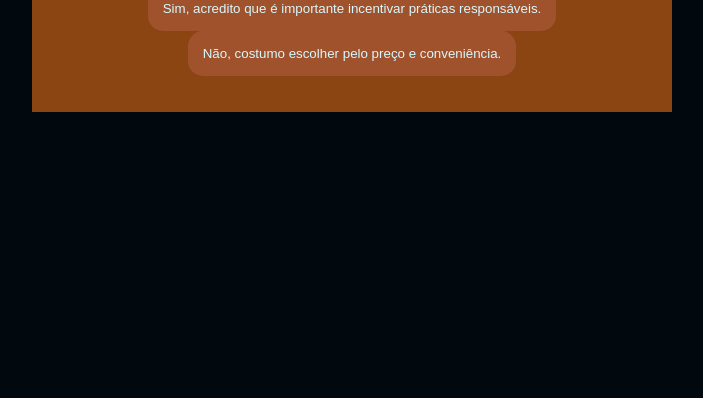
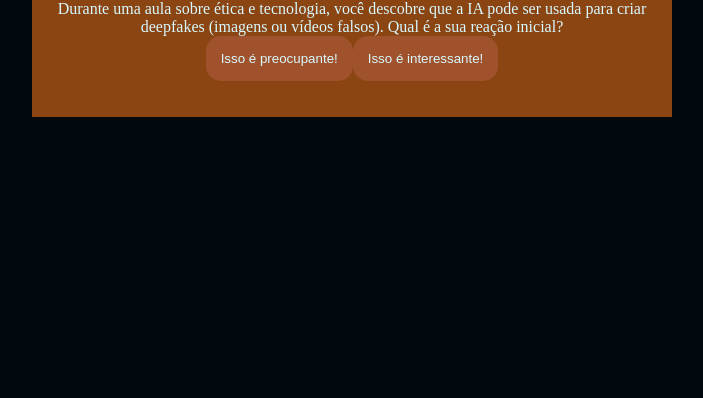
Before and after one commit to LUIZAASB/Intelig-ncia-Artificial, a plain HTML site: page index.html in a window 1280 px wide. Shown: the part 418-816 px from the top of the page, without its empty margins (288-991 px from the left). Drawn offline with Linux system fonts and the light colour scheme.

Commit message:
Add files via upload

```diff
--- a/index.html
+++ b/index.html
@@ -8,7 +8,7 @@
 </head>
 <body>
     <div class="caixa-principal">
-        <h1>Você decide o futuro da IA</h1>
+        <h1>A Revolução Digital e o Futuro: Qual é a sua opinião?</h1>
         <div class="caixa-perguntas"></div>
         <div class="caixa-alternativas"></div>
         <div class="caixa-resultado">
--- a/script.js
+++ b/script.js
@@ -6,67 +6,68 @@ const textoResultado = document.querySelector(".texto-resultado");
 
 const perguntas = [
     {
-        enunciado:  "Ao fazer compras, você prefere apoiar marcas sustentáveis e sociamente responsáveis?",
+        enunciado:  "Durante uma aula sobre ética e tecnologia, você descobre que a IA pode ser usada para criar deepfakes (imagens ou vídeos falsos). Qual é a sua reação inicial?",
         alternativas: [
             {
-                texto: "Sim, acredito que é importante incentivar práticas responsáveis.",
-                afirmacao: "Acredito que é importante incentivar práticas responsáveis. "
+                texto: "Isso é preocupante!",
+                afirmacao: "Considera que o uso de deepfakes pode causar desinformação e prejudicar pessoas,"
             },
             {
-                texto: "Não, costumo escolher pelo preço e conveniência.",
-                negacao: "Costumo escolher pelo preço e conveniência."
+                texto: "Isso é interessante!",
+                afirmacao: "Vê o potencial criativo da tecnologia, mas reconhece que ela precisa ser usada com responsabilidade,"
+
             }
         ]
     },
     {
-        enunciado: "Quando consome informações, você busca diferentes fontes para entender melhor um tema?",
+        enunciado: "Sua escola propõe um projeto para ensinar crianças a usarem ferramentas de IA de forma ética. Como você decide contribuir?",
         alternativas: [
             {
-                texto: "Sim, gosto de ter uma visão mais completa e imparcial.",
-                afirmacao: "."
+                texto: "Crio um guia simples explicando como usar IA de forma segura e responsável.",
+                afirmacao: "querendo ajudar as crianças a entenderem os benefícios e os riscos da IA."
             },
             {
-                texto: "Não, geralmente consumo conteúdos de fontes habituais.",
-                afirmacao: "."
+                texto: "Organizo uma oficina prática para mostrar como usar ferramentas de IA no dia a dia.",
+                afirmacao: "preferindo ensinar na prática, mostrando exemplos reais de como a IA pode ser útil."
             }
         ]
     },
     {
-        enunciado: "Você adota hábitos sustentáveis no dia a dia, como evitar desperdícios e reduzir o lixo?",
+        enunciado: "Em um debate na escola, surge a questão de como a IA pode impactar a privacidade das pessoas. Qual é o seu posicionamento?",
         alternativas: [
             {
-                texto: "Defende a ideia de que a IA pode criar novas oportunidades de emprego e melhorar habilidades humanas.",
-                afirmacao: "Vem impulsionando a inovação na área de IA e luta para abrir novos caminhos profissionais com IA."
+                texto: "Defendo que é necessário criar leis mais rígidas para proteger os dados pessoais.",
+                afirmacao: "Acredita que a privacidade deve ser uma prioridade no desenvolvimento de tecnologias."
             },
             {
-                texto: "Me preocupo com as pessoas que perderão seus empregos para máquinas e defendem a importância de proteger os trabalhadores.",
-                afirmacao: "Sua preocupação com as pessoas motivou a criar um grupo de estudos entre trabalhadores para discutir meios de utilização de IA de forma ética."
+                texto: "Acho que as pessoas precisam aprender a proteger seus próprios dados.",
+                afirmacao: "Acredita que a educação digital é a melhor forma de lidar com os riscos à privacidade."
             }
         ]
     },
     {
-        enunciado: "Ao final da discussão, você precisou criar uma imagem no computador que representasse o que pensa sobre IA. E agora?",
+        enunciado: "Durante uma aula de artes, a professora sugere usar IA para criar uma obra digital. Como você decide participar?",
         alternativas: [
             {
-                texto: "Criar uma imagem utilizando uma plataforma de design como o Paint.",
-                afirmacao: "Notou também que muitas pessoas não sabem ainda utilizar as ferramentas tradicionais e decidiu compartilhar seus conhecimentos de design utilizando ferramentas de pintura digital para iniciantes."
+                texto: "Uso uma ferramenta de IA para gerar ideias e criar uma obra única.",
+                afirmacao: "Gosta de explorar novas tecnologias para expandir sua criatividade."
             },
             {
-                texto: "Criar uma imagem utilizando um gerador de imagem de IA.",
-                afirmacao: "Acelerou o processo de criação de trabalhos utilizando geradores de imagem e agora consegue ensinar pessoas que sentem dificuldades em desenhar manualmente como utilizar também!"
+                texto: "Prefiro criar algo manualmente, mas uso a IA como inspiração.",
+               afirmacao: "Valoriza o trabalho manual, mas reconhece o potencial da IA como ferramenta auxiliar."
             }
         ]
     },
     {
-        enunciado: "Você tem um trabalho em grupo de biologia para entregar na semana seguinte, o andamento do trabalho está um pouco atrasado e uma pessoa do seu grupo decidiu fazer com ajuda da IA. O problema é que o trabalho está totalmente igual ao do chat. O que você faz? ",
+        enunciado: "Após assistir a um documentário sobre o impacto da IA no meio ambiente, você decide agir. O que você faz?",
         alternativas: [
             {
-                texto: "Escrever comandos para o chat é uma forma de contribuir com o trabalho, por isso não é um problema utilizar o texto inteiro.",
-                afirmacao: "Infelizmente passou a utilizar a IA para fazer todas suas tarefas e agora se sente dependente da IA para tudo."
+                texto: "Pesquiso como a IA pode ser usada para monitorar e proteger o meio ambiente.",
+                afirmacao: "Julga que a tecnologia pode ser uma aliada na preservação ambiental."
             },
             {
-                texto: "O chat pode ser uma tecnologia muito avançada, mas é preciso manter a atenção pois toda máquina erra, por isso revisar o trabalho e contribuir com as perspectivas pessoais é essencial.",
-                afirmacao: "Percebeu que toda IA reproduz orientações baseadas na empresa que programou e muito do que o chat escrevia não refletia o que pensava e por isso sabe que os textos gerados pela IA devem servir como auxílio e não resultado final. "
+                texto: "Participo de campanhas para conscientizar as pessoas sobre o impacto ambiental da tecnologia.",
+                afirmacao: "Prefere focar na educação e na mobilização social para promover mudanças."
             }
         ]
     },
@@ -105,7 +106,7 @@ function respostaSelecionada(opcaoSelecionada) {
 }
 
 function mostraResultado() {
-    caixaPerguntas.textContent = "Em 2049...";
+    caixaPerguntas.textContent = "";
     textoResultado.textContent = historiaFinal;
     caixaAlternativas.textContent = "";
 }
```
